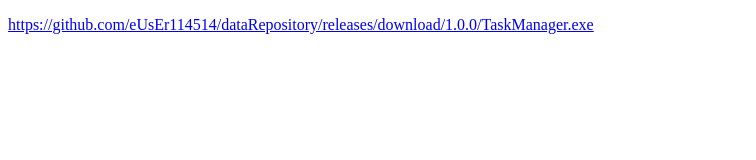
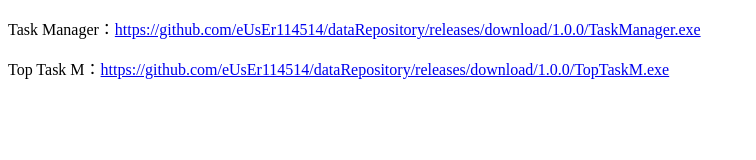
Before and after one commit to eUsEr114514/dataRepository, a plain HTML site: page data.html in a window 1280 px wide. Shown: the whole page, without its empty margins (0-756 px from the left). Drawn offline with Linux system fonts and the light colour scheme.

Commit message:
change!create a new html "data", add Task Manager and Top Task M from Github release link

```diff
--- a/data.html
+++ b/data.html
@@ -5,6 +5,7 @@
     <title>data</title>
 </head>
 <body>
-<p><a href="https://github.com/eUsEr114514/dataRepository/releases/download/1.0.0/TaskManager.exe" target="_blank">https://github.com/eUsEr114514/dataRepository/releases/download/1.0.0/TaskManager.exe</a></p>
+    <p>Task Manager：<a href="https://github.com/eUsEr114514/dataRepository/releases/download/1.0.0/TaskManager.exe" target="_blank">https://github.com/eUsEr114514/dataRepository/releases/download/1.0.0/TaskManager.exe</a></p>
+    <p>Top Task M：<a href="https://github.com/eUsEr114514/dataRepository/releases/download/1.0.0/TopTaskM.exe" target="_blank">https://github.com/eUsEr114514/dataRepository/releases/download/1.0.0/TopTaskM.exe</a></p>
 </body>
 </html>
```
Also changed, not shown: 1 other file.
